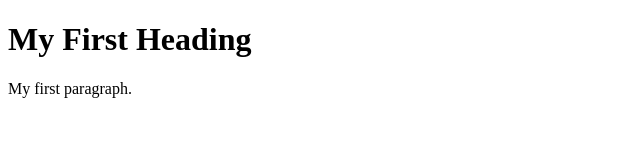
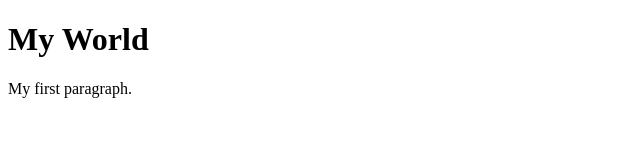
Before and after one commit to virajmax0007/MyRepository, a plain HTML site: page index.html in a window 1280 px wide. Shown: the whole page, without its empty margins (0-640 px from the left). Drawn offline with Linux system fonts and the light colour scheme.

Commit message:
Express Commit

```diff
--- a/index.html
+++ b/index.html
@@ -2,7 +2,8 @@
 <html>
 <body>
 
-<h1>My First Heading</h1>
+<h1>My World
+</h1>
 <p>My first paragraph.</p>
 
 </body>
```
Also changed, not shown: 1 other file.
